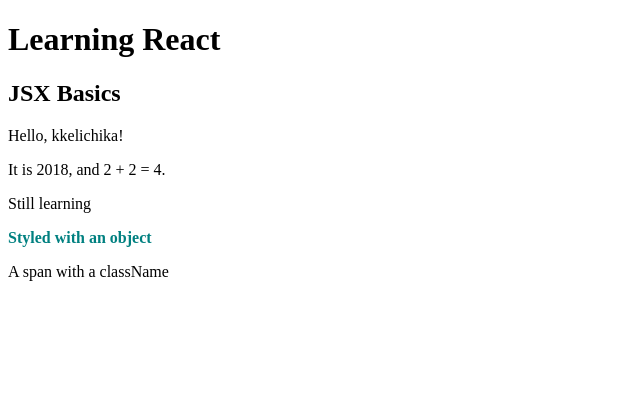
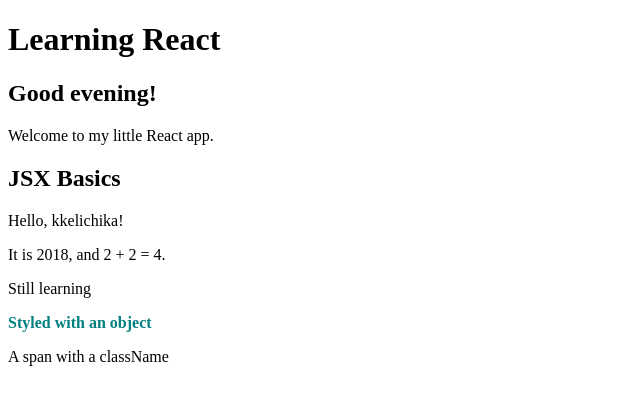
Before and after one commit to kkelichika/react-development, a React (Create React App) app: page / in a window 1280 px wide. Shown: the top 404 px of the page, without its empty margins (0-640 px from the left). Built offline with nearby package versions, Linux system fonts and the light colour scheme.

Commit message:
Add first reusable function component (Greeting)

```diff
--- a/src/App.js
+++ b/src/App.js
@@ -3,11 +3,13 @@
 
 import React from "react";
 import JsxBasics from "./components/JsxBasics";
+import Greeting from "./components/Greeting";
 
 function App() {
   return (
     <div>
       <h1>Learning React</h1>
+      <Greeting />
       <JsxBasics />
     </div>
   );
--- /dev/null
+++ b/src/components/Greeting.js
@@ -0,0 +1,23 @@
+// A simple function component.
+//
+// A function component is just a JavaScript function that returns JSX. Its
+// name MUST start with a capital letter - that is how React tells my
+// components apart from regular HTML tags (<Greeting /> vs <div />).
+//
+// You use it like an HTML tag: <Greeting />.
+
+import React from "react";
+
+function Greeting() {
+  const hour = new Date().getHours();
+  const timeOfDay = hour < 12 ? "morning" : hour < 18 ? "afternoon" : "evening";
+
+  return (
+    <div>
+      <h2>Good {timeOfDay}!</h2>
+      <p>Welcome to my little React app.</p>
+    </div>
+  );
+}
+
+export default Greeting;
```
Also changed, not shown: 1 other file (tests, documents, lock files or other folders).
